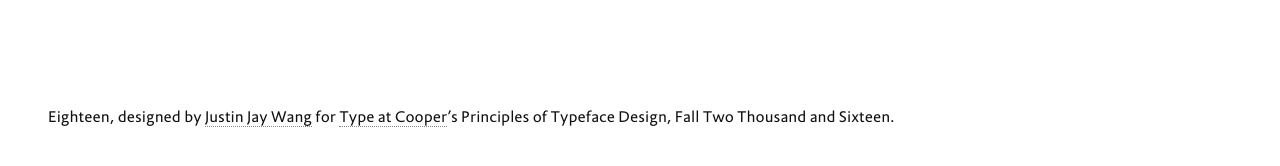
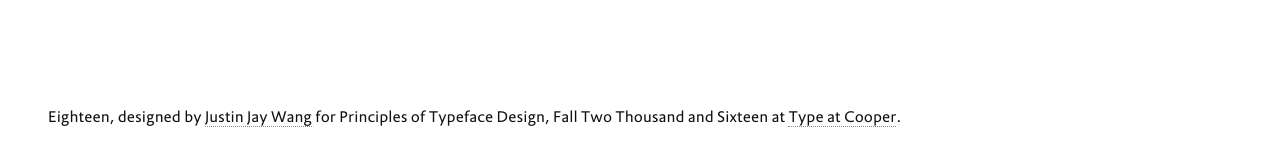
Before and after one commit to justinjaywang/eighteen, a Jekyll site: the page built from index.markdown, in a window 1280 px wide and 900 px high, scrolled down 2310 px. Shown: the part 695-861 px from the top of the window. Built offline with Jekyll 4.4.1, drawn with Linux system fonts in a browser that asks for light colours.

Commit message:
edit footer copy

```diff
--- a/_config.yml
+++ b/_config.yml
@@ -20,4 +20,4 @@
 header: >
   Eighteen: a humanist sans
 footer: >
-  Eighteen, designed by [Justin Jay Wang](http://justinjay.wang) for [Type at Cooper](http://coopertype.org)'s Principles of Typeface Design, Fall Two Thousand and Sixteen.
+  Eighteen, designed by [Justin Jay Wang](http://justinjay.wang) for Principles of Typeface Design, Fall Two Thousand and Sixteen at [Type at Cooper](http://coopertype.org).
```
